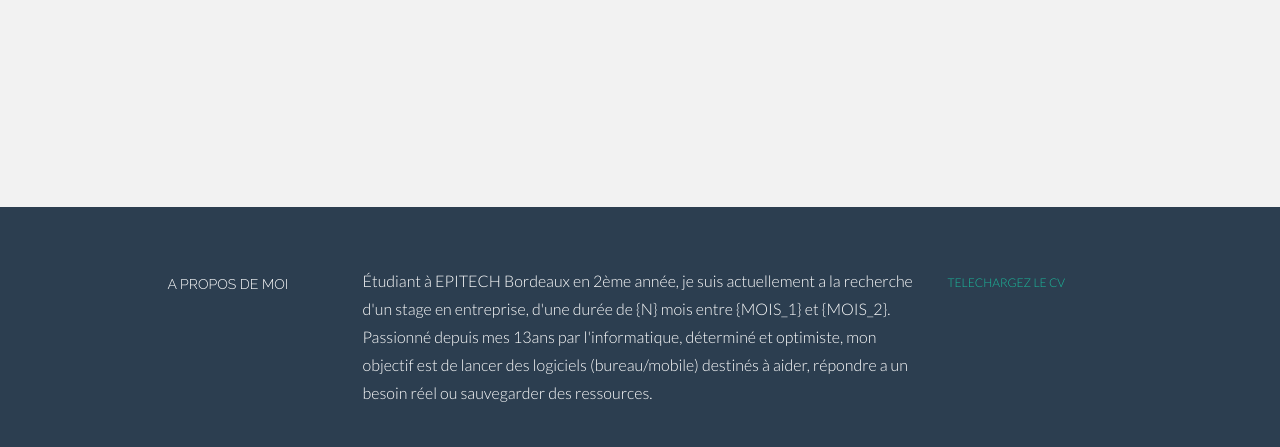
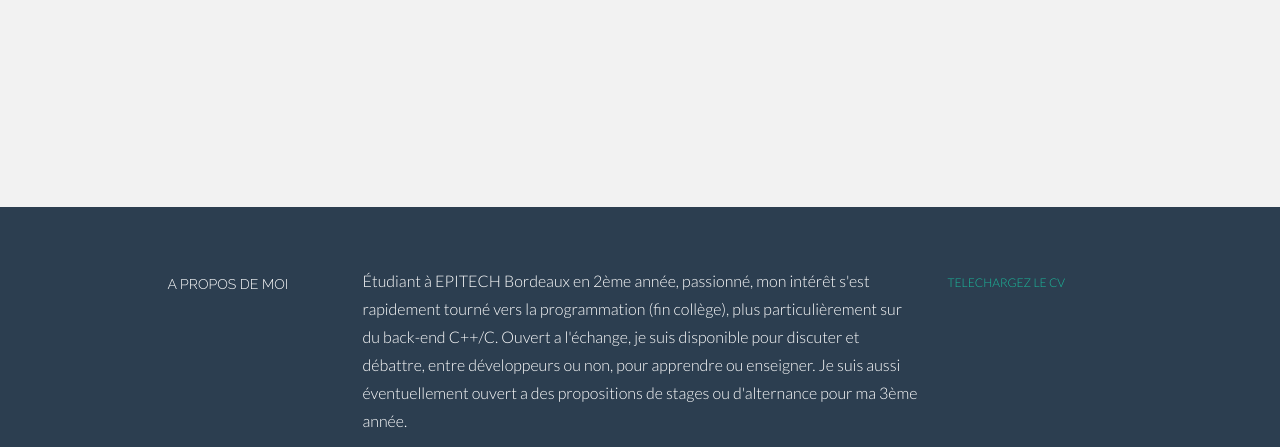
Before and after one commit to enzo-gbd/enzo-gbd.github.io, a plain HTML site: page index.html in a window 1280 px wide. Shown: the part 353-800 px from the top of the page. Drawn offline with Linux system fonts and the light colour scheme.

Commit message:
[CHANGE] description

```diff
--- a/index.html
+++ b/index.html
@@ -58,7 +58,7 @@
             <h5>A PROPOS DE MOI</h5>
           </div>
           <div class="col-lg-6">
-            <p>Étudiant à EPITECH Bordeaux en 2ème année, je suis actuellement a la recherche d'un stage en entreprise, d'une durée de {N} mois entre {MOIS_1} et {MOIS_2}. Passionné depuis mes 13ans par l'informatique, déterminé et optimiste, mon objectif est de lancer des logiciels (bureau/mobile) destinés à aider, répondre a un besoin réel ou sauvegarder des ressources.</p>
+            <p>Étudiant à EPITECH Bordeaux en 2ème année, passionné, mon intérêt s'est rapidement tourné vers la programmation (fin collège), plus particulièrement sur du back-end C++/C. Ouvert a l'échange, je suis disponible pour discuter et débattre, entre développeurs ou non, pour apprendre ou enseigner. Je suis aussi éventuellement ouvert a des propositions de stages ou d'alternance pour ma 3ème année.</p>
           </div>
           <div class="col-lg-3">
             <p><a href="#"><sm>TELECHARGEZ LE CV</sm></a>
```
